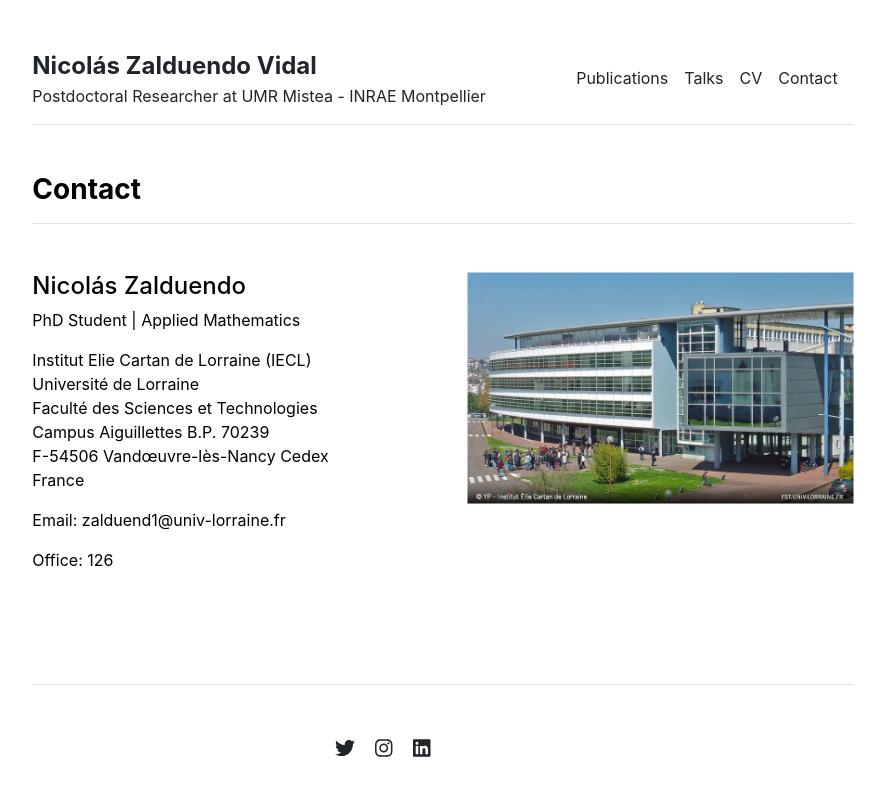
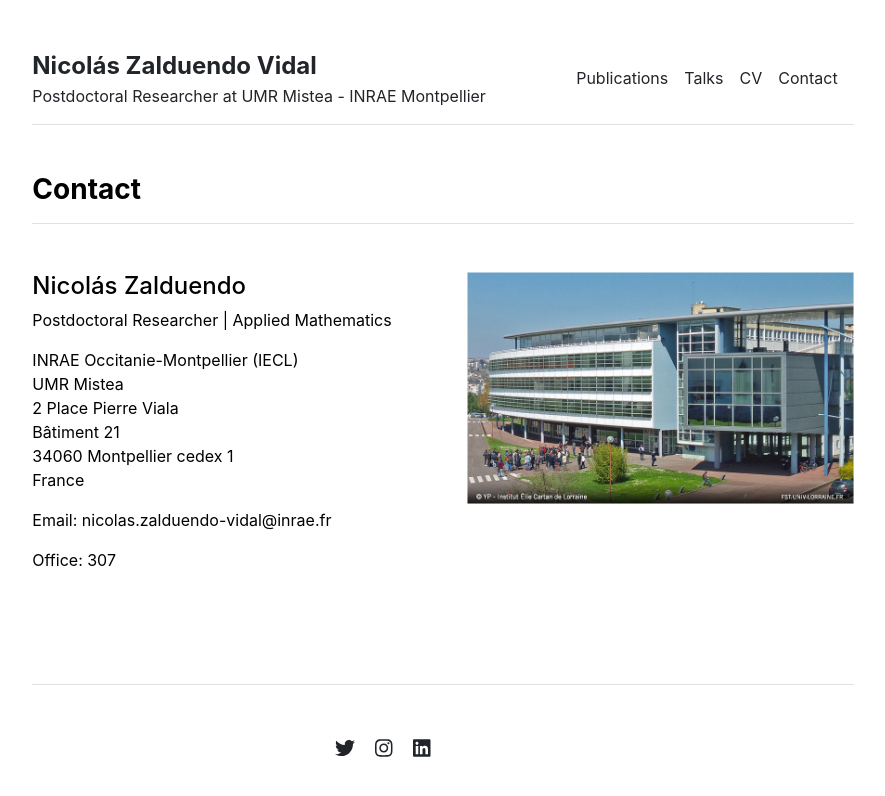
Before and after one commit to nzalduendo/nzalduendo.github.io, a Jekyll site: the page built from contact.md, in a window 1280 px wide. Shown: the top 796 px of the page, without its empty margins (197-1082 px from the left). Built offline with Jekyll 4.4.1, drawn with Linux system fonts in a browser that asks for light colours.

Commit message:
Update settings.yml

```diff
--- a/_data/settings.yml
+++ b/_data/settings.yml
@@ -21,4 +21,4 @@ social:
 - {icon: 'linkedin', link: 'https://www.linkedin.com/in/nicolás-zalduendo-vidal-007093133/'}
 
 contacts:
-- {name: 'Nicolás Zalduendo', title: 'PhD Student', department: 'Applied Mathematics', institution: 'Université de Lorraine', institution_address: 'Institut Elie Cartan de Lorraine (IECL)<br>Université de Lorraine<br>Faculté des Sciences et Technologies<br>Campus Aiguillettes B.P. 70239<br>F-54506 Vandœuvre-lès-Nancy Cedex<br>France', phone: '(000) 000-0000', email: 'zalduend1@univ-lorraine.fr', office: '126', image: 'assets/img/IECL.jpg'}
+- {name: 'Nicolás Zalduendo', title: 'Postdoctoral Researcher', department: 'Applied Mathematics', institution: 'INRAE Occitanie-Montpellier', institution_address: 'INRAE Occitanie-Montpellier (IECL)<br>UMR Mistea<br>2 Place Pierre Viala<br>Bâtiment 21<br>34060 Montpellier cedex 1<br>France', phone: '(000) 000-0000', email: 'nicolas.zalduendo-vidal@inrae.fr', office: '307', image: 'assets/img/IECL.jpg'}
```
